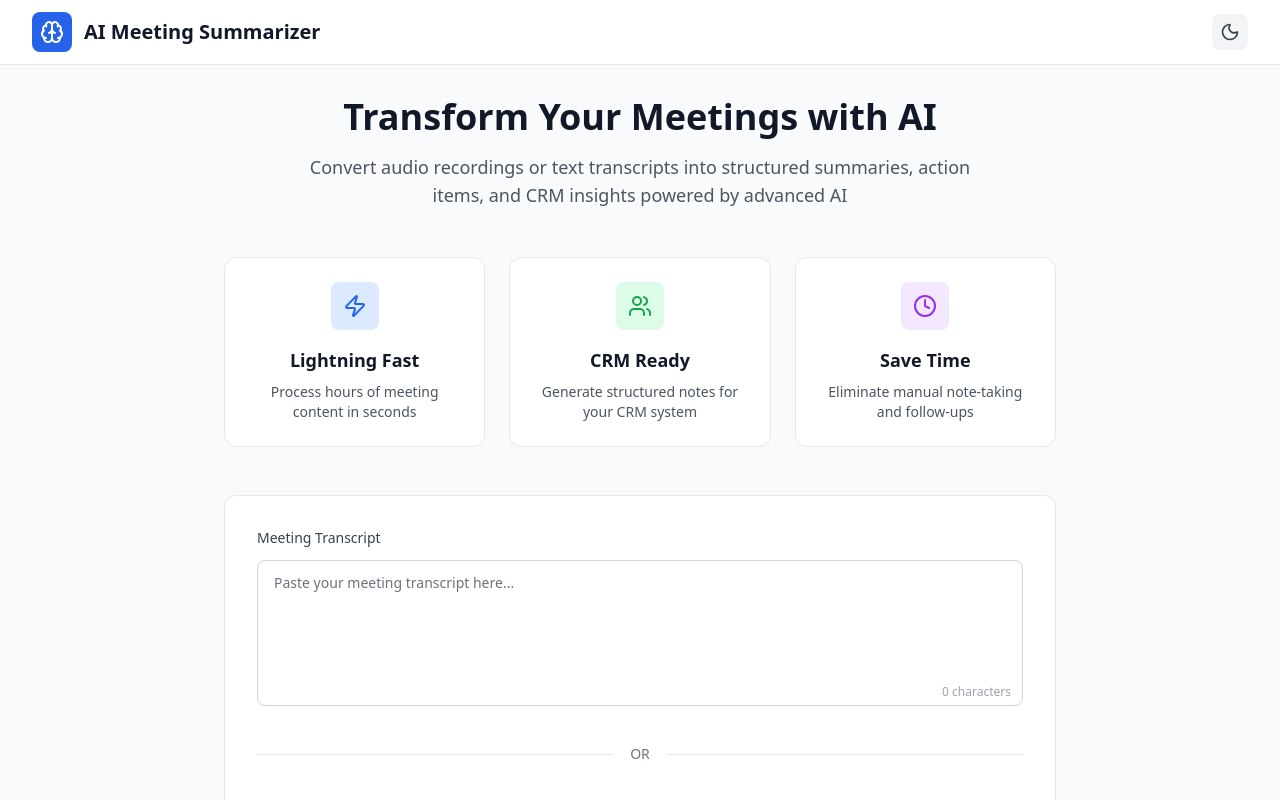
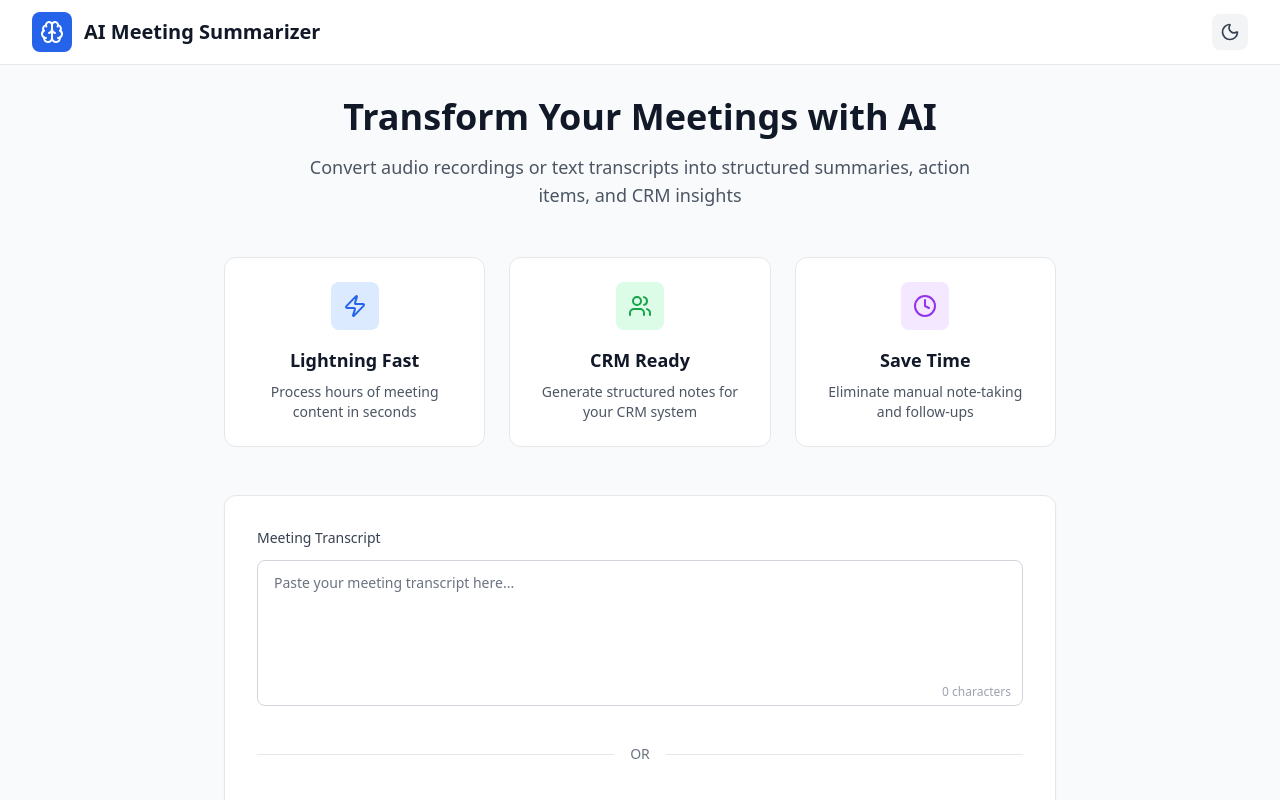
Before and after one commit to Yuvraj-1107-ML/AI_Meeting_CRM_Summarizer, a React (Create React App) app in the folder frontend/: page / in a window 1280 px wide. Shown: the top 800 px of the page. Built offline with nearby package versions, Linux system fonts and the light colour scheme.

Commit message:
Update App.js

```diff
--- a/frontend/src/App.js
+++ b/frontend/src/App.js
@@ -214,7 +214,7 @@ function App() {
             Transform Your Meetings with AI
           </h2>
           <p className={`text-lg max-w-2xl mx-auto ${darkMode ? 'text-gray-300' : 'text-gray-600'}`}>
-            Convert audio recordings or text transcripts into structured summaries, action items, and CRM insights powered by advanced AI
+            Convert audio recordings or text transcripts into structured summaries, action items, and CRM insights
           </p>
 
           {/* Features */}
```
